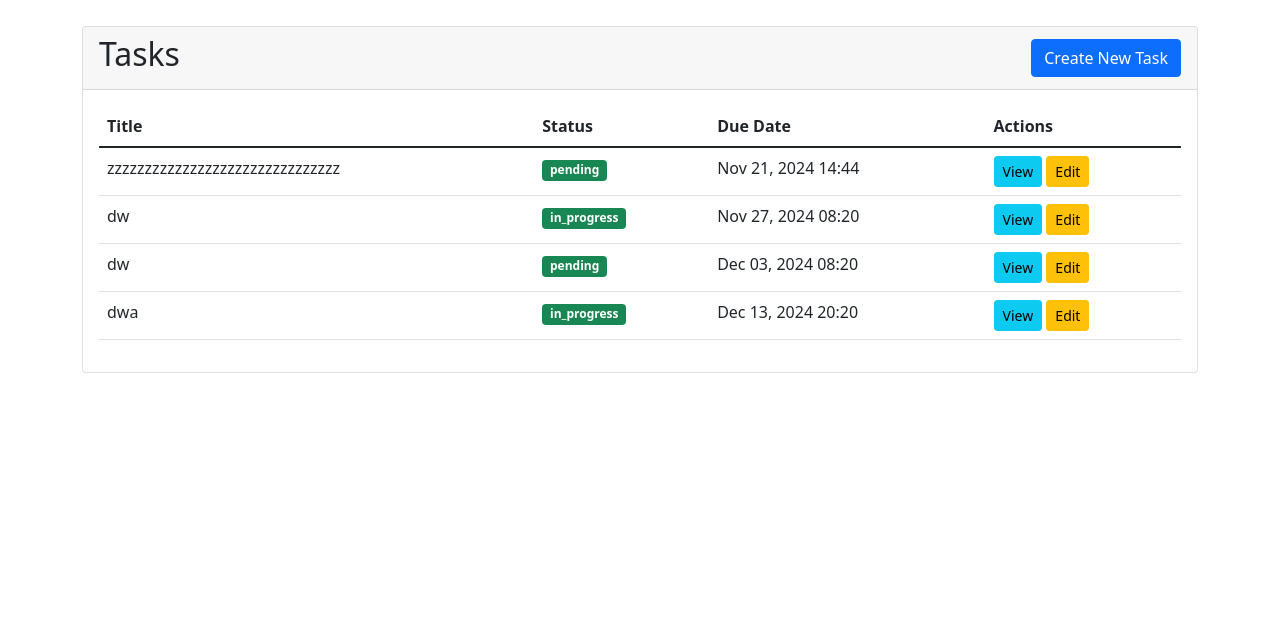
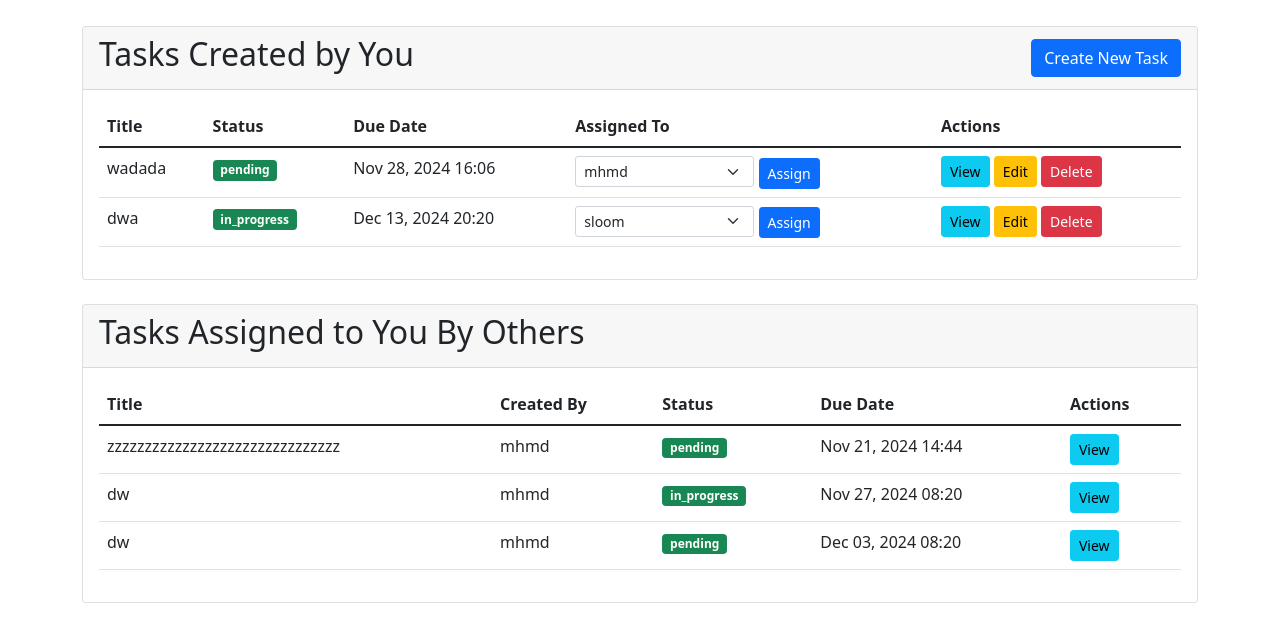
Before and after one commit to Special54/TaskManager-IS424, a Django app: page / in a window 1280 px wide. Shown: the part 58-700 px from the top of the page. Run offline with Django 5.2, Linux system fonts and the light colour scheme; a user stored in the database is signed in; data comes from the database, SQL or seed files in the repository; both versions use the stored data as it was after the commit.

Commit message:
first commit

```diff
--- a/taskmanager/taskmanager/settings.py
+++ b/taskmanager/taskmanager/settings.py
@@ -121,6 +121,9 @@ USE_TZ = True
 # https://docs.djangoproject.com/en/5.1/howto/static-files/
 
 STATIC_URL = 'static/'
+STATICFILES_DIRS = [
+    BASE_DIR / "static",
+]
 
 # Default primary key field type
 # https://docs.djangoproject.com/en/5.1/ref/settings/#default-auto-field
--- a/taskmanager/taskmanager/urls.py
+++ b/taskmanager/taskmanager/urls.py
@@ -28,4 +28,6 @@ urlpatterns = [
     path('task/<int:pk>/', views.task_detail, name='task_detail'),
     path('task/new/', views.task_create, name='task_create'),
     path('task/<int:pk>/update/', views.task_update, name='task_update'),
+    path('task/<int:pk>/assign/', views.task_assign, name='task_assign'),
+    path('task/<int:pk>/delete/', views.task_delete, name='task_delete'),
 ]
--- a/taskmanager/tasks/templates/tasks/task_list.html
+++ b/taskmanager/tasks/templates/tasks/task_list.html
@@ -2,9 +2,12 @@
 {% extends 'tasks/base.html' %}
 
 {% block content %}
+<div class="row">
+    <!-- Tasks Created -->
+    <div class="col-12 mb-4">
         <div class="card">
             <div class="card-header d-flex justify-content-between align-items-center">
-        <h2>Tasks</h2>
+                <h2>Tasks Created by You</h2>
                 <a href="{% url 'task_create' %}" class="btn btn-primary">Create New Task</a>
             </div>
             <div class="card-body">
@@ -15,23 +18,40 @@
                                 <th>Title</th>
                                 <th>Status</th>
                                 <th>Due Date</th>
+                                <th>Assigned To</th>
                                 <th>Actions</th>
                             </tr>
                         </thead>
                         <tbody>
-                    {% for task in tasks %}
+                            {% for task in created_tasks %}
                             <tr>
                                 <td>{{ task.title }}</td>
                                 <td><span class="badge bg-{{ task.status|yesno:'success,warning' }}">{{ task.status }}</span></td>
                                 <td>{{ task.due_date|date:"M d, Y H:i" }}</td>
                                 <td>
+                                    <form method="POST" action="{% url 'task_assign' task.pk %}" class="d-inline">
+                                        {% csrf_token %}
+                                        <select name="assigned_to" class="form-select form-select-sm d-inline-block w-auto">
+                                            <option value="">-- Select Employee --</option>
+                                            {% for employee in employees %}
+                                            <option value="{{ employee.id }}"
+                                                {% if employee in task.assigned_to.all %}selected{% endif %}>
+                                                {{ employee.get_full_name|default:employee.username }}
+                                            </option>
+                                            {% endfor %}
+                                        </select>
+                                        <button type="submit" class="btn btn-primary btn-sm">Assign</button>
+                                    </form>
+                                </td>
+                                <td>
                                     <a href="{% url 'task_detail' task.pk %}" class="btn btn-info btn-sm">View</a>
                                     <a href="{% url 'task_update' task.pk %}" class="btn btn-warning btn-sm">Edit</a>
+                                    <a href="{% url 'task_delete' task.pk %}" class="btn btn-danger btn-sm">Delete</a>
                                 </td>
                             </tr>
                             {% empty %}
                             <tr>
-                        <td colspan="4" class="text-center">No tasks found.</td>
+                                <td colspan="5" class="text-center">You haven't created any tasks yet.</td>
                             </tr>
                             {% endfor %}
                         </tbody>
@@ -39,4 +59,47 @@
                 </div>
             </div>
         </div>
+    </div>
+
+    <!-- Tasks Assigned -->
+    <div class="col-12">
+        <div class="card">
+            <div class="card-header">
+                <h2>Tasks Assigned to You By Others</h2>
+            </div>
+            <div class="card-body">
+                <div class="table-responsive">
+                    <table class="table table-hover">
+                        <thead>
+                            <tr>
+                                <th>Title</th>
+                                <th>Created By</th>
+                                <th>Status</th>
+                                <th>Due Date</th>
+                                <th>Actions</th>
+                            </tr>
+                        </thead>
+                        <tbody>
+                            {% for task in assigned_tasks %}
+                            <tr>
+                                <td>{{ task.title }}</td>
+                                <td>{{ task.created_by.get_full_name|default:task.created_by.username }}</td>
+                                <td><span class="badge bg-{{ task.status|yesno:'success,warning' }}">{{ task.status }}</span></td>
+                                <td>{{ task.due_date|date:"M d, Y H:i" }}</td>
+                                <td>
+                                    <a href="{% url 'task_detail' task.pk %}" class="btn btn-info btn-sm">View</a>
+                                </td>
+                            </tr>
+                            {% empty %}
+                            <tr>
+                                <td colspan="5" class="text-center">No tasks are assigned to you.</td>
+                            </tr>
+                            {% endfor %}
+                        </tbody>
+                    </table>
+                </div>
+            </div>
+        </div>
+    </div>
+</div>
 {% endblock %}
--- a/taskmanager/tasks/views.py
+++ b/taskmanager/tasks/views.py
@@ -1,9 +1,9 @@
 from django.shortcuts import render, redirect, get_object_or_404
 from django.contrib.auth.decorators import login_required
 from django.contrib import messages
-from .forms import UserRegistrationForm, TaskForm
+from django.contrib.auth.models import User
 from .models import Task
-
+from .forms import TaskForm, UserRegistrationForm
 def register(request):
     if request.method == 'POST':
         form = UserRegistrationForm(request.POST)
@@ -17,9 +17,32 @@ def register(request):
 
 @login_required
 def task_list(request):
-    tasks = Task.objects.filter(assigned_to=request.user)
-    return render(request, 'tasks/task_list.html', {'tasks': tasks})
+    created_tasks = Task.objects.filter(created_by=request.user).order_by('due_date')
+    assigned_tasks = Task.objects.filter(assigned_to=request.user).exclude(created_by=request.user).order_by('due_date')
+    employees = User.objects.filter(is_active=True).order_by('username')
 
+    return render(request, 'tasks/task_list.html', {
+        'created_tasks': created_tasks,
+        'assigned_tasks': assigned_tasks,
+        'employees': employees
+    })
+
+@login_required
+def task_assign(request, pk):
+    if request.method == 'POST':
+        task = get_object_or_404(Task, pk=pk, created_by=request.user)
+        assigned_to_id = request.POST.get('assigned_to')
+
+        if assigned_to_id:
+            employee = get_object_or_404(User, id=assigned_to_id)
+            task.assigned_to.clear()
+            task.assigned_to.add(employee)
+            messages.success(request, f'Task assigned to {employee.get_full_name() or employee.username}')
+        else:
+            task.assigned_to.clear()
+            messages.success(request, 'Task assignment removed')
+
+    return redirect('task_list')
 @login_required
 def task_detail(request, pk):
     task = get_object_or_404(Task, pk=pk)
@@ -56,3 +79,13 @@ def task_update(request, pk):
     else:
         form = TaskForm(instance=task)
     return render(request, 'tasks/task_form.html', {'form': form, 'action': 'Update'})
+@login_required
+def task_delete(request, pk):
+    task = get_object_or_404(Task, pk=pk, created_by=request.user)
+
+    if request.method == 'POST':
+        task.delete()
+        messages.success(request, 'Task successfully deleted.')
+        return redirect('task_list')
+
+    return render(request, 'tasks/task_confirm_delete.html', {'task': task})
```
Also changed, not shown: taskmanager/tasks/templates/tasks/login.html (+2 -1 lines), taskmanager/tasks/templates/tasks/task_confirm_delete.html (added, +18 -0 lines), taskmanager/tasks/templates/tasks/task_detail.html (+34 -29 lines), taskmanager/db.sqlite3, taskmanager/static/images/logo.png (added), taskmanager/tasks/migrations/0002_remove_task_assigned_to_alter_task_status_and_more.py (added), taskmanager/tasks/migrations/0003_remove_task_assigned_to_alter_task_status_and_more.py (added). Lines whose indentation alone changed are shown as unchanged.
